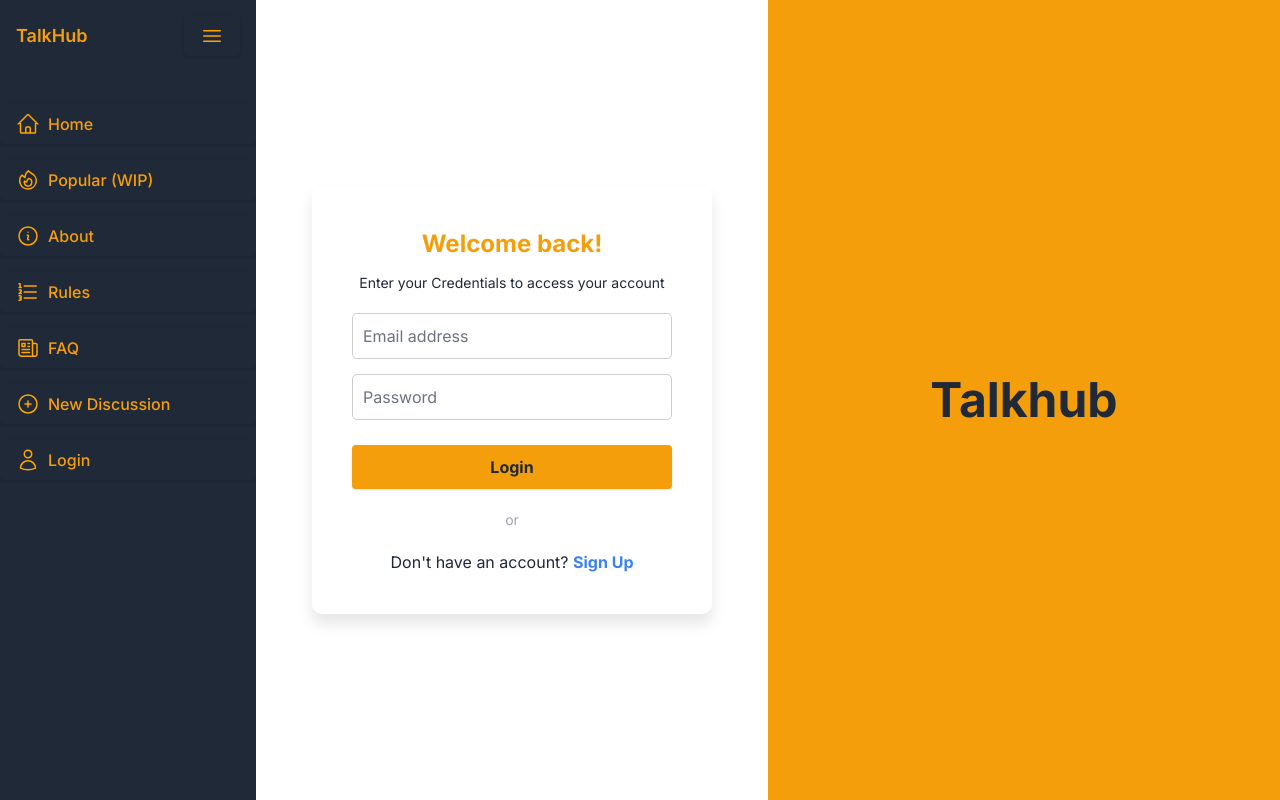
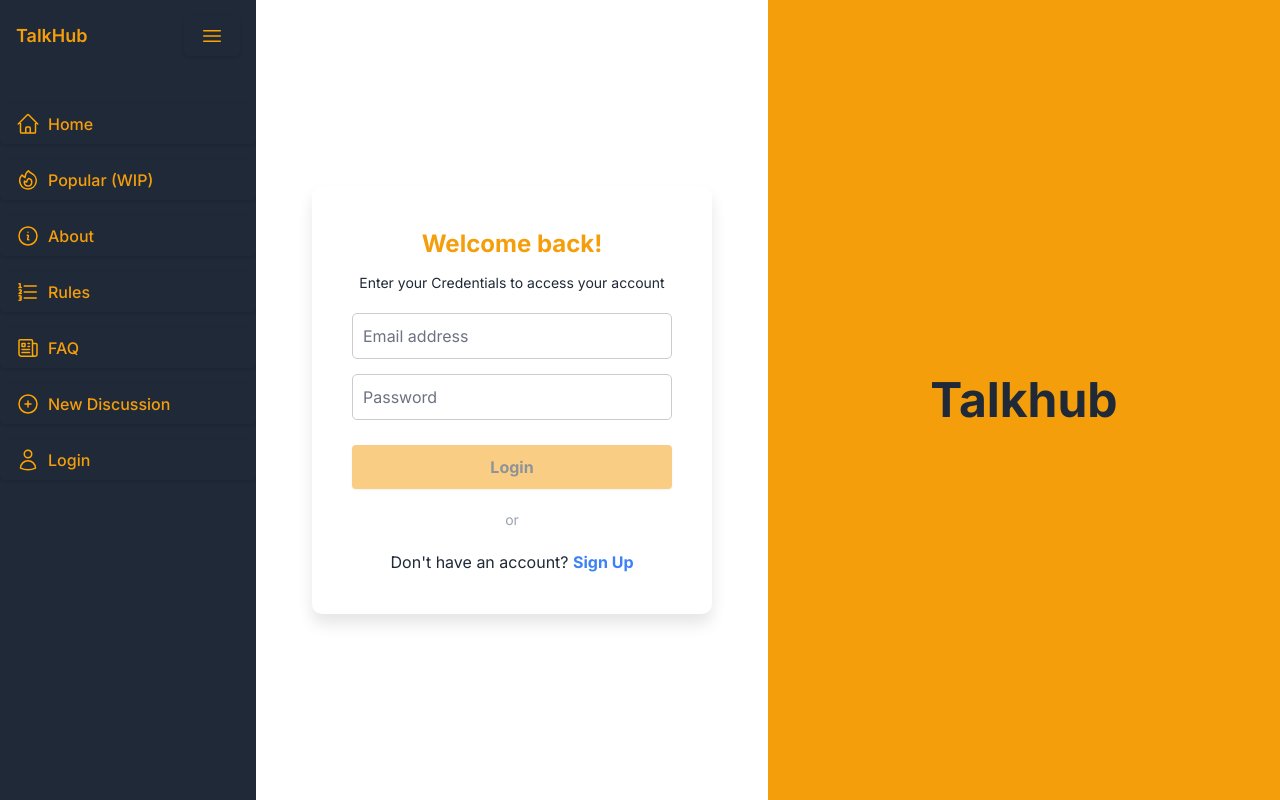
Before and after one commit to ISCOUTB/AG-TalkHub, an Angular app in the folder talkhub_frontend/: page /login in a window 1280 px wide. Built offline with nearby package versions, Linux system fonts and the light colour scheme.

Commit message:
Refactor login component to add form validation

```diff
--- a/talkhub_frontend/src/app/pages/login/login.component.html
+++ b/talkhub_frontend/src/app/pages/login/login.component.html
@@ -34,7 +34,14 @@
           </div>
         </div>
 
-        <button (click)="login()" class="login-btn">Login</button>
+        <button
+          [class.opacity-50]="loginForm.invalid"
+          [disabled]="loginForm.invalid"
+          (click)="login()"
+          class="login-btn"
+        >
+          Login
+        </button>
       </form>
       <div class="separator">or</div>
       <div class="signup-link">
--- a/talkhub_frontend/src/app/pages/login/login.component.ts
+++ b/talkhub_frontend/src/app/pages/login/login.component.ts
@@ -6,6 +6,7 @@ import {
   FormGroup,
   FormsModule,
   ReactiveFormsModule,
+  Validators,
 } from '@angular/forms';
 import { Router } from '@angular/router';
 
@@ -36,8 +37,8 @@ export class LoginComponent {
     private readonly router: Router
   ) {
     this.loginForm = this.formBuilder.group({
-      email: '',
-      password: '',
+      email: ['', Validators.email],
+      password: ['', [Validators.required, Validators.minLength(6)]],
     });
   }
 
```
